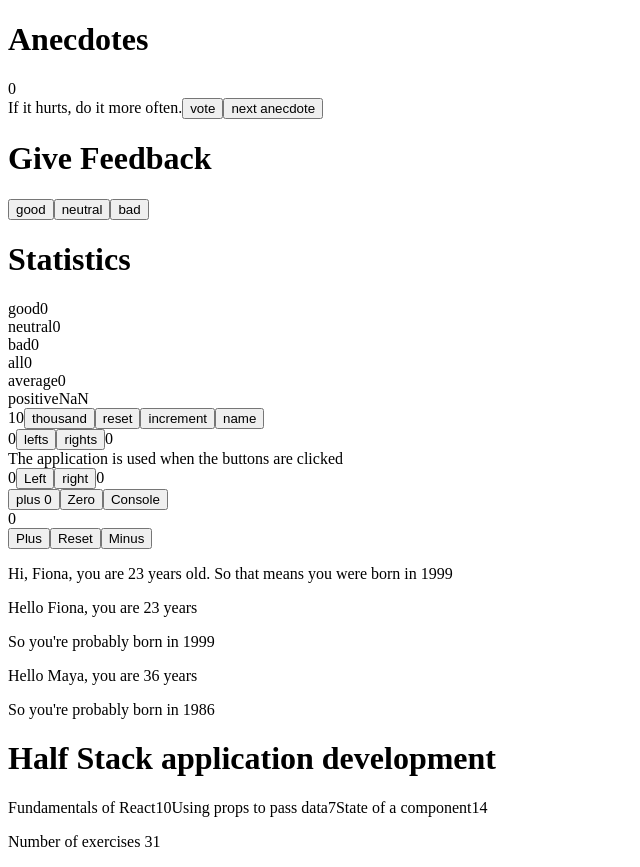
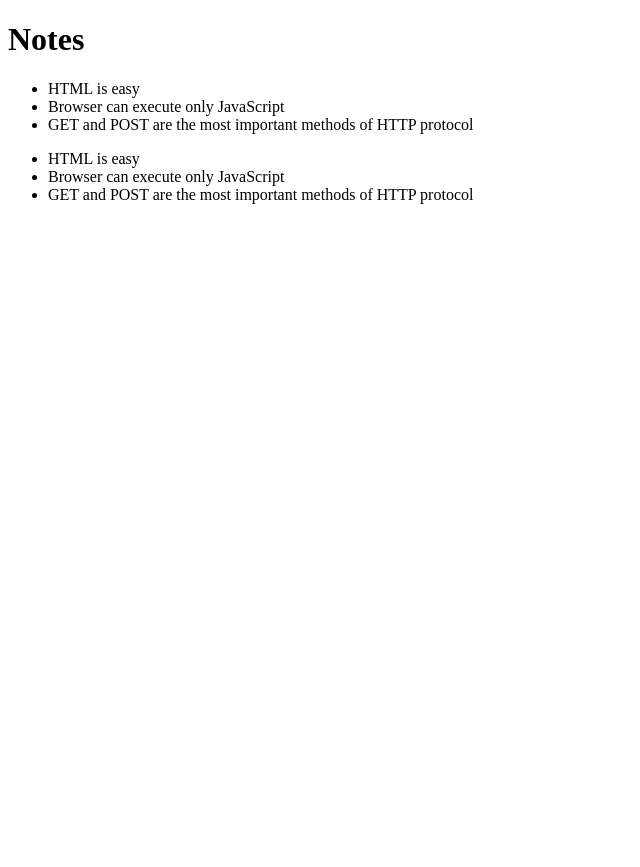
Before and after one commit to fionachristina/part1, a React (Create React App) app: page / in a window 1280 px wide. Shown: the whole page, without its empty margins (0-640 px from the left). After the commit the page ends 800 px from the top, so only its background shows below. Built offline with nearby package versions, Linux system fonts and the light colour scheme.

Commit message:
Rendering collections, modules
Rendering collections, modules, key attributes, map, anti-pattern: array indexes

```diff
--- a/src/App.js
+++ b/src/App.js
@@ -1,243 +1,26 @@
-import { useState } from "react";
-const Header = (course) =>{
+import Notes from './components/Note'
+
+const App = ({ notes }) => {
   return (
-    <>
-    <h1>{course.course}</h1>
-    </>
+    <div>
+      <h1>Notes</h1>
+
+      <ul>
+        {notes.map((note) =>
+        <li key = {note.id}>
+          {note.content}
+        </li>)}
+      </ul>
+
+      <ul>
+        {notes.map(note =>
+        <Notes key = {note.id} note={note}/>
+        )}
+      </ul>
+
+
+    </div>
   )
 }
 
-console.log('part2')
-
-const Content = (parts) =>{
-  return (
-    <>
-  <p>{parts.name} {parts.exercises}</p>
-    </>
-  )
-}
-const Total = (total) =>{
-  return (
-    <>
-    <p>Number of exercises {total.number}</p>
-    </>
-  )
-}
-const Hello = (props) =>{
-  const bornYear = () =>{
-    const yearNow = new Date().getFullYear()
-    return yearNow - props.age
-  }
-  return(
-    <>
-      <p>Hello {props.name}, you are {props.age} years</p>
-      <p>So you're probably born in {bornYear()}</p>
-    </>
-  )
-}
-const Hi = ({name, age}) =>{
-  const bornYear = new Date().getFullYear() - age
-  return(
-    <>
-    <p>
-      Hi, {name}, you are {age} years old. So that means you were born in {bornYear}
-    </p>
-    </>
-  )
-}
-// const Display = (props) =>{
-//   return(
-//     <div>
-//       {props.counter}
-//     </div>
-//   )
-// }
-const Display = ({counter}) => <div>{counter}</div>
-const Button = ({onClick, text}) => <button onClick = {onClick}>{text}</button>
-// const Button = (props) =>{
-//   return(
-//     <button onClick={props.onClick}>
-//     {props.text}
-//     </button>
-//   )
-// }
-const History = ({allClicks}) =>{
-  if (allClicks.length == 0) {
-    return(
-      <div>The application is used when the buttons are clicked</div>
-    )
-  }
-return(
-  <div> button press history: {allClicks.join('')}</div>
-)
-}
-const Buttons = ({onClick,text}) => <button onClick={onClick}>{text}</button>
-const StatisticLine = ({text,value}) => {
-return(
-  <div>
-{text}{value}
-</div>
-)}
-const Statistics = ({good, neutral, bad}) => {
-  if (good || neutral || bad){
-  return(
-<div>
-<p>neutral {neutral}</p>
-<p>bad {bad}</p>
-<p>all {good+neutral+bad}</p>
-<p>neutral {(good+neutral+bad) / 3}</p>
-      <p>positive {good/(good+neutral+bad) * 100}%</p>
-</div>
-  )
-}
-return(
-  <div>no Feedback given</div>
-)
-}
-const App = (props) => {
-  const title = 'Give Feedback'
-  const [good, setGood] = useState(0)
-  const [neutral, setNeutral] = useState(0)
-  const [bad, setBad] = useState(0)
-  const [alls, setAlls] = useState(0)
-  // const courses = 'Half Stack application development'
-  // const parts1 = 'Fundamentals of React'
-   const exercises1 = 10
-  // const parts2 = 'Using props to pass data'
-   const exercises2 = 7
-  // const parts3 = 'State of a component'
-   const exercises3 = 14
-  const [counter, setCounter] = useState(0)
-  const increase = () => setCounter(counter + 1)
-  const decrease = () => setCounter(counter - 1)
-  const reset = () => setCounter(0)
-  // setTimeout(() => {
-  //   setCounter(counter + 1)
-  // },1000);
-  // console.log('rendering...', counter)
-  const course = 'Half Stack application development'
-  const part1 = {
-    name: 'Fundamentals of React',
-    exercises: 10,
-  }
-  const part2 = {
-    name: 'Using props to pass data',
-    exercises: 7,
-  }
-  const part3 = {
-    name: 'State of a component',
-    exercises: 14,
-  }
-  const part = [part1, part2, part3]
-  const parts = part.map((value) => [value.name, value.exercises]  )
-  // console.log(parts)
-// console.log(parts)
-  const name = 'Fiona'
-  const age = 23
-  const handleClick = () =>{
-    console.log('clicked')
-  }
-  const [left, setLeft] = useState(0)
-  const [right, setRight] = useState(0)
-  const [allClicks, setAll] = useState([])
-  const [clicks, setClicks] = useState({
-    lefts: 0, rights: 0
-  })
-  const handleLeftClicks = () => setClicks({...clicks, lefts:clicks.lefts+1})
-  const handleRightClicks = () => setClicks({...clicks, rights:clicks.rights+1})
-  const handleLeftClick = () => {
-    setAll(allClicks.concat('L'))
-    setLeft(left+1)
-  }
-  const handleRightClick = () => {
-    setAll(allClicks.concat('R'))
-    setRight(right+1)
-  }
-  const Helllo = (name) => {
-  const handler = () =>{
-    console.log('hello', name)
-  }
-  return handler
-  }
-  const [value, setValue] = useState(10)
-  const setToValue = (newValue) => () => {
-    console.log('value now', newValue)  // print the new value to console
-       setValue(newValue)
-       }
-  const anecdotes = [
-        'If it hurts, do it more often.',
-        'Adding manpower to a late software project makes it later!',
-        'The first 90 percent of the code accounts for the first 10 percent of the development time...The remaining 10 percent of the code accounts for the other 90 percent of the development time.',
-        'Any fool can write code that a computer can understand. Good programmers write code that humans can understand.',
-        'Premature optimization is the root of all evil.',
-        'Debugging is twice as hard as writing the code in the first place. Therefore, if you write the code as cleverly as possible, you are, by definition, not smart enough to debug it.',
-        'Programming without an extremely heavy use of console.log is same as if a doctor would refuse to use x-rays or blood tests when diagnosing patients.'
-      ]
-  const [selected, setSelected] = useState(0)
-  const [vote, setVote] = useState({ 0:0, 1:3, 2:0, 3:0, 4:0, 5:0, 6:0 })
-  const random = (min, max) => {
-
-
-    min = Math.ceil(0)
-    max = Math.floor(6)
-    return Math.floor(Math.random() * (max - min+1)+min)
-  }
-
-  return (
-    <div>
-      <div>
-        <h1>Anecdotes</h1>
-        <div>{vote[selected]}</div>
-        {anecdotes[selected]}
-        <Buttons text='vote' onClick={() => setVote(Number(vote[selected]) + 1)}/>
-        <Buttons text='next anecdote'onClick={() => setSelected(random)}/>
-        <h1>{title}</h1>
-      <Buttons onClick={() => setGood(good + 1)} text='good'/>
-      <Buttons onClick={() => setNeutral(neutral + 1)} text = 'neutral'/>
-      <Buttons onClick={() => setBad(bad + 1)} text='bad'/>
-      <h1>Statistics</h1>
-      <StatisticLine text='good' value={good}/>
-      <StatisticLine text='neutral' value={neutral}/>
-      <StatisticLine text='bad' value={bad}/>
-      <StatisticLine text='all' value={good+neutral+bad}/>
-      <StatisticLine text='average' value={(good+neutral+bad) /3}/>
-      <StatisticLine text='positive' value={good/(good+neutral+bad) * 100} />
-      </div>
-            {value}
-      <button onClick={setToValue(1000)}>thousand</button>
-      <button onClick={setToValue(0)}>reset</button>
-      <button onClick={setToValue(value + 1)}>increment</button>
-      <button onClick={Helllo('name')}>name</button>
-      <div> {clicks.lefts}
-      <button onClick={handleLeftClicks}>lefts</button>
-      <button onClick={handleRightClicks}>rights</button>
-      {clicks.rights} </div>
-      <History allClicks={allClicks}/>
-      <div>
-      {left}
-      <button onClick={handleLeftClick}>Left</button>
-      <button onClick={handleRightClick}>right</button>
-      {right}
-      </div>
-      <button onClick={increase}>
-        plus {counter}
-      </button >
-      <button onClick={reset}> Zero</button>
-      <button onClick={() =>
-    console.log('clicked')}>Console</button>
-      {/* <div>{counter}</div> */}
-      <Display counter={counter}/>
-      <Button onClick={increase} text='Plus'/>
-      <Button onClick= {reset} text='Reset'/>
-      <Button onClick={decrease} text='Minus'/>
-      <Hi name = {name} age = {age}/>
-      <Hello name = {name} age = {age}/>
-      <Hello name="Maya" age={26 + 10} />
-      <Header course={course}/>
-      <Content parts />
-      <Content name={parts} />
-      <Total number={exercises1 + exercises2 + exercises3} />
-    </div>
-  )
-}
 export default App
--- /dev/null
+++ b/src/components/Note.js
@@ -0,0 +1,9 @@
+import React from 'react'
+
+const Notes = ({note}) =>{
+    return(
+  <li>{note.content}</li>
+    )
+  }
+
+  export default Notes
--- a/src/index.js
+++ b/src/index.js
@@ -3,4 +3,29 @@
 
 import App from './App'
 
-ReactDOM.createRoot(document.getElementById('root')).render(<App />)
+const notes = [
+  {
+    id: 1,
+    content: 'HTML is easy',
+    date: '2019-05-30T17:30:31.098Z',
+    important: true
+  },
+  {
+    id: 2,
+    content: 'Browser can execute only JavaScript',
+    date: '2019-05-30T18:39:34.091Z',
+    important: false
+  },
+  {
+    id: 3,
+    content: 'GET and POST are the most important methods of HTTP protocol',
+    date: '2019-05-30T19:20:14.298Z',
+    important: true
+  }
+]
+
+
+
+ReactDOM.createRoot(document.getElementById('root')).render(
+  <App notes={notes} />
+)
```
